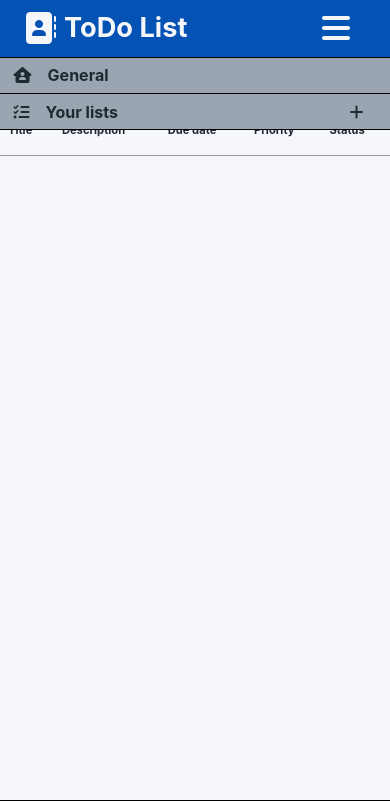
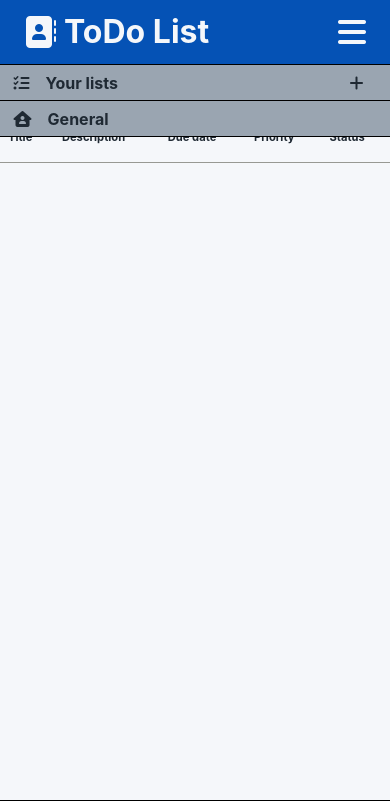
Before and after one commit to vlunaklick/todo_list, a website built with webpack: page dist/index.html in a window 390 px wide. Both pictures are taken after a click on the icon 336 px from the left and 28 px from the top of the page. Shown: the top 801 px of the page. Built offline with nearby package versions, Linux system fonts and the light colour scheme.

Commit message:
Solved nav responsive

```diff
--- a/src/style.css
+++ b/src/style.css
@@ -1,9 +1,4 @@
 @import url('https://fonts.googleapis.com/css2?family=Raleway:ital,wght@0,100;0,200;0,300;0,400;0,500;0,600;0,700;0,800;0,900;1,100;1,200;1,300;1,400;1,500;1,600;1,700;1,800;1,900&display=swap');
-
-*{
-    margin: 0;
-    padding: 0;
-}
 
 :root{
     --title-h1: 2rem;
@@ -150,9 +145,8 @@ p, h1, h2, h3, h4, h5, h6 {
 .main-sidething-menudiv{
     display: flex;
     align-items: center;
-    height: 5%;
     width: 100%;
-    border-radius: 5px;
+    padding: 0.75rem;
 }
 
 .main-sidething-menudiv-hover:hover{
@@ -167,8 +161,6 @@ p, h1, h2, h3, h4, h5, h6 {
     display: flex;
     border-right: 1px solid #000;
     align-items: center;
-    padding: 0.75rem;
-    gap: 1rem;
 }
 
 
@@ -208,7 +200,7 @@ p, h1, h2, h3, h4, h5, h6 {
 .plus{
     display: flex;
     cursor: pointer;
-    border-radius: 50px;
+    border-radius: 3.125rem;
     width: 1.5rem;
     height: 1.5rem;
     align-items: center;
@@ -292,7 +284,6 @@ p, h1, h2, h3, h4, h5, h6 {
     display: flex;
     flex-direction: column;
     align-items: center;
-    gap: 0.8rem;
 }
 #content-allnotes-table{
     width: 100%;
@@ -300,15 +291,15 @@ p, h1, h2, h3, h4, h5, h6 {
 }
 
 .content-allnotes-table-firstrow{
-    height: 50px;
+    height: 3.125rem;
     border-bottom: 1px solid var(--font-col-cont);
     text-align: left;
-    font-size: 20px;
+    font-size: 1.25rem;
     color: var(--font-col-cont);
 }
 th, td{
     border-bottom: 1px solid var(--hov-icon-foot);
-    padding: 10px 8px;
+    padding: .625rem .5rem;
 }
 
 .main-sidething-newtitle{
@@ -325,8 +316,8 @@ th, td{
 }
 
 .bracketClaro{
-    border-bottom: 1px solid rgb(80, 80, 80);
-    width: 90%;
+    border-bottom: 1px solid rgba(100, 100, 100, 0.404);
+    width: 100%;
 }
 
 .content-title-iconadd{
@@ -355,23 +346,17 @@ th, td{
     height: 100%;
 }
 
-
-@media screen and (max-width: 390px) {
-    .titleT{
-        font-size: 1.7rem;
-    }
-}
-
 .buttonsss{
     display: flex;
     gap: 0.5rem;
 }
 
-@media screen and (max-width: 1000px) {
+@media screen and (max-width: 850px) {
     .listCreated{
         gap:0;
     }
-    th, td{
+    th,
+    td{
         font-size: 0.7rem;
     }
     .buttonsss{
@@ -390,7 +375,7 @@ th, td{
         transition: top 0.7s ease-in;
     }
     .hidden{
-        top: 3.6125rem;
+        top: 4.0625rem;
     }
     .main-sidething-menudiv{
         height: 100%;
@@ -410,7 +395,7 @@ th, td{
     }
     #main{
         flex-direction: column;
-        min-height: calc(100vh - 3.6125rem - 2.7625rem);
+        min-height: calc(100vh - 4.0625rem - 2.7625rem);
     }
     .nav-header-navico{
         display: flex;
@@ -421,10 +406,6 @@ th, td{
     }
     #content{
         padding: 0;
-    }
-    #nav-header-navico-responsive{
-        position: relative;
-        right: 1rem;
     }
     .menuPlus,
     .menuGeneral{
@@ -441,7 +422,7 @@ th, td{
         font-size: 1.3rem;
     }
     .content-title{
-        padding: 0.5rem 0;
+        padding: 0.5rem;
     }
 }
 
@@ -466,7 +447,7 @@ th, td{
     color: var(--tit-fot-co);
     box-shadow: var(--shadow-elevation-low);
     border-radius: 0.3rem;
-    width: 120px;
+    width: 7.5rem;
     cursor: pointer;
     transition: background-color 0.5s ease;
 }
```
Also changed, not shown: dist/index.html, dist/main.js.
